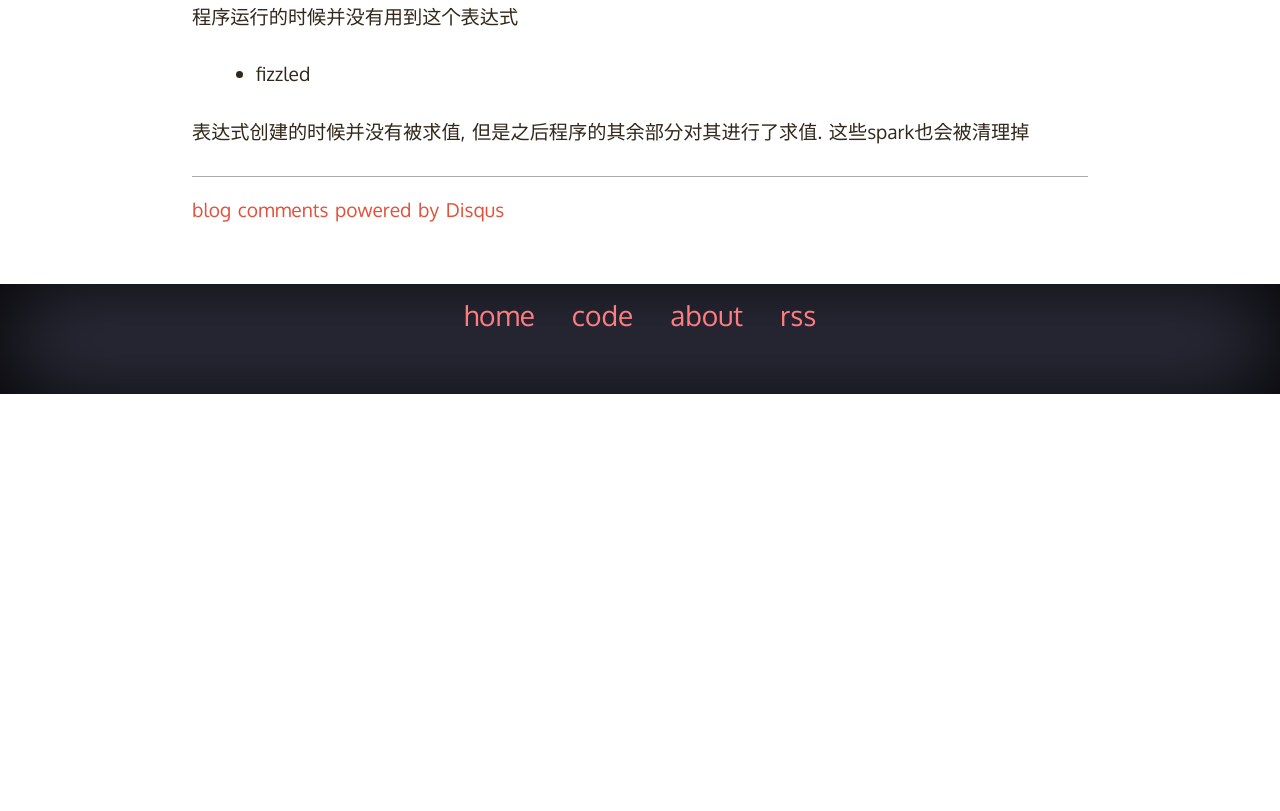
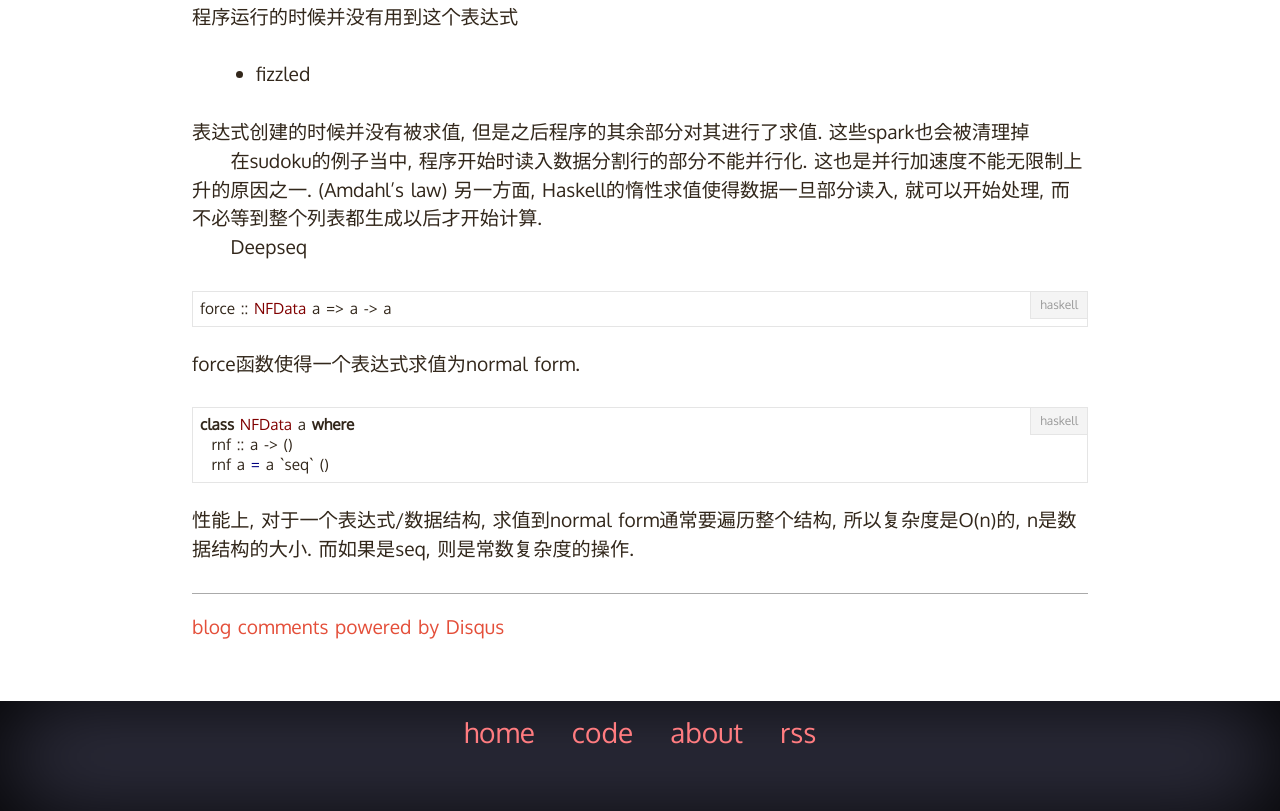
Before and after one commit to fantasticsid/fantasticsid.github.io, a plain HTML site: page posts/2013-10-06-parallel-concurrent-haskell.html in a window 1280 px wide. Shown: the part 2922-3733 px from the top of the page. Before the commit the page ends 3316 px from the top, so only its background shows below. Drawn offline with Linux system fonts and the light colour scheme; a script that the page names is missing.

Commit message:
Mon Oct  7 20:25:01 CST 2013

```diff
--- a/posts/2013-10-06-parallel-concurrent-haskell.html
+++ b/posts/2013-10-06-parallel-concurrent-haskell.html
@@ -113,6 +113,14 @@ parMap f (a<span class="fu">:</span>as) <span class="fu">=</span> <span class="k
 <li>fizzled</li>
 </ul>
 <p>表达式创建的时候并没有被求值, 但是之后程序的其余部分对其进行了求值. 这些spark也会被清理掉</p>
+<p>在sudoku的例子当中, 程序开始时读入数据分割行的部分不能并行化. 这也是并行加速度不能无限制上升的原因之一. (Amdahl’s law) 另一方面, Haskell的惰性求值使得数据一旦部分读入, 就可以开始处理, 而不必等到整个列表都生成以后才开始计算.</p>
+<p>Deepseq</p>
+<pre class="sourceCode haskell"><code class="sourceCode haskell"><span class="ot">force ::</span> <span class="dt">NFData</span> a <span class="ot">=&gt;</span> a <span class="ot">-&gt;</span> a</code></pre>
+<p>force函数使得一个表达式求值为normal form.</p>
+<pre class="sourceCode haskell"><code class="sourceCode haskell"><span class="kw">class</span> <span class="dt">NFData</span> a <span class="kw">where</span>
+<span class="ot">  rnf ::</span> a <span class="ot">-&gt;</span> ()
+  rnf a <span class="fu">=</span> a <span class="ot">`seq`</span> ()</code></pre>
+<p>性能上, 对于一个表达式/数据结构, 求值到normal form通常要遍历整个结构, 所以复杂度是O(n)的, n是数据结构的大小. 而如果是seq, 则是常数复杂度的操作.</p>
   </section>
 
   <section id="comment">
```
Also changed, not shown: rss.xml (+8 -0 lines).
